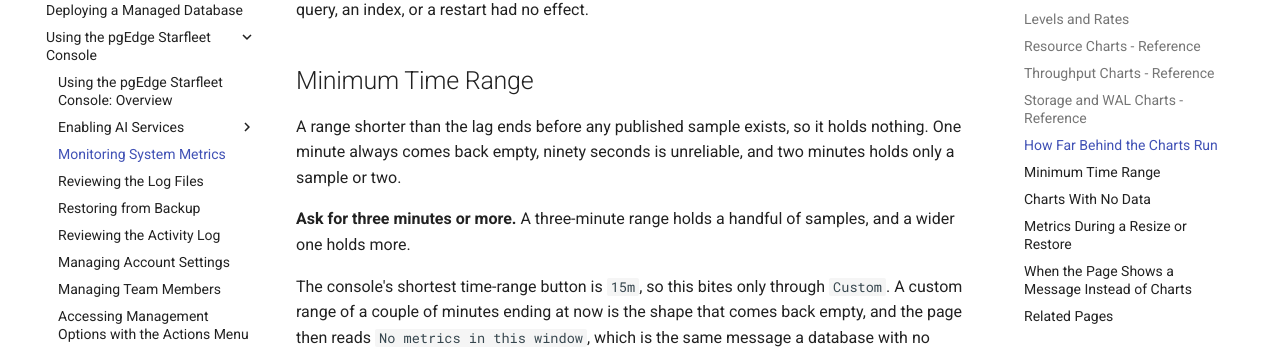
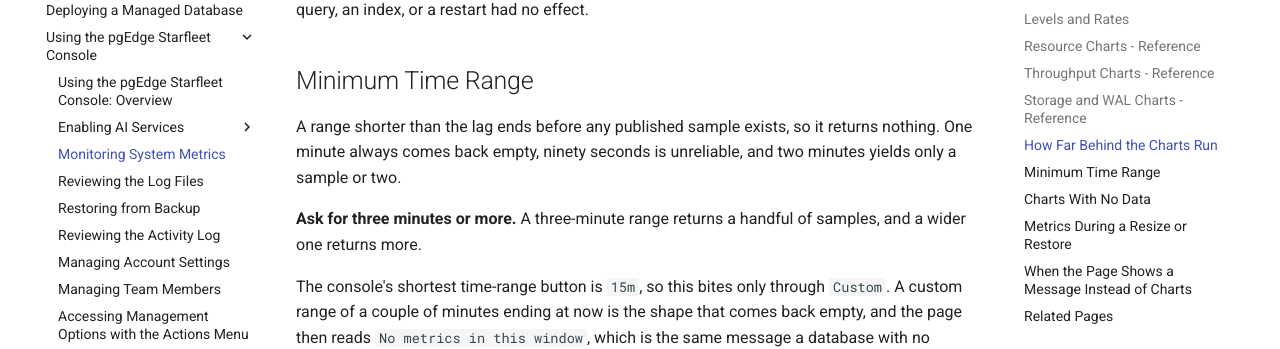
Before and after one commit to pgEdge/pgedge-starfleet-docs, an MkDocs documentation site: the page built from docs/using_console/metrics.md, in a window 1280 px wide and 900 px high, scrolled down 5200 px. Shown: the part 143-492 px from the top of the window. Built offline with MkDocs 1.6.1 and Material for MkDocs 9.7.7, drawn with Linux system fonts in a browser that asks for light colours.

Commit message:
Fix imprecise/overused uses of "holds"
- orm_guides.md: "holds the connection encrypted" -> "keeps the
  connection encrypted"; "holds" doesn't take an adjective complement
  describing a maintained state.
- rotate_credentials.md: "client that holds the rotated role" ->
  "client using the rotated role"; a client doesn't hold a role, it
  authenticates as one.
- metrics.md: "holds" appeared 4 times in 5 lines describing a time
  range's sample count; varied to "returns"/"yields" to cut the
  repetition.

```diff
--- a/docs/using_console/metrics.md
+++ b/docs/using_console/metrics.md
@@ -141,11 +141,11 @@ before concluding that a query, an index, or a restart had no effect.
 ## Minimum Time Range
 
 A range shorter than the lag ends before any published sample exists,
-so it holds nothing. One minute always comes back empty, ninety seconds
-is unreliable, and two minutes holds only a sample or two.
+so it returns nothing. One minute always comes back empty, ninety
+seconds is unreliable, and two minutes yields only a sample or two.
 
-**Ask for three minutes or more.** A three-minute range holds a
-handful of samples, and a wider one holds more.
+**Ask for three minutes or more.** A three-minute range returns a
+handful of samples, and a wider one returns more.
 
 The console's shortest time-range button is `15m`, so this bites only
 through `Custom`. A custom range of a couple of minutes ending at now
```
Also changed, not shown: docs/using_database/orm_guides.md (+1 -1 lines), docs/using_database/rotate_credentials.md (+1 -1 lines).
